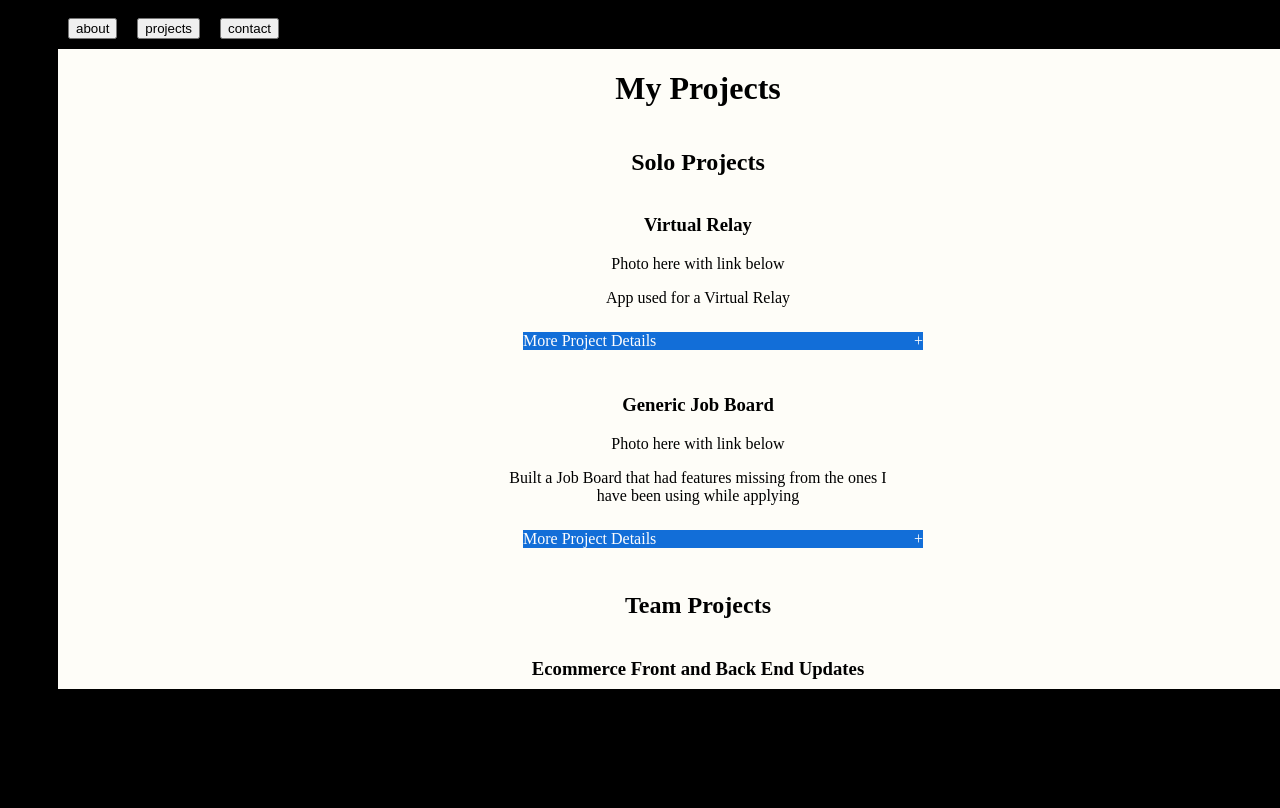
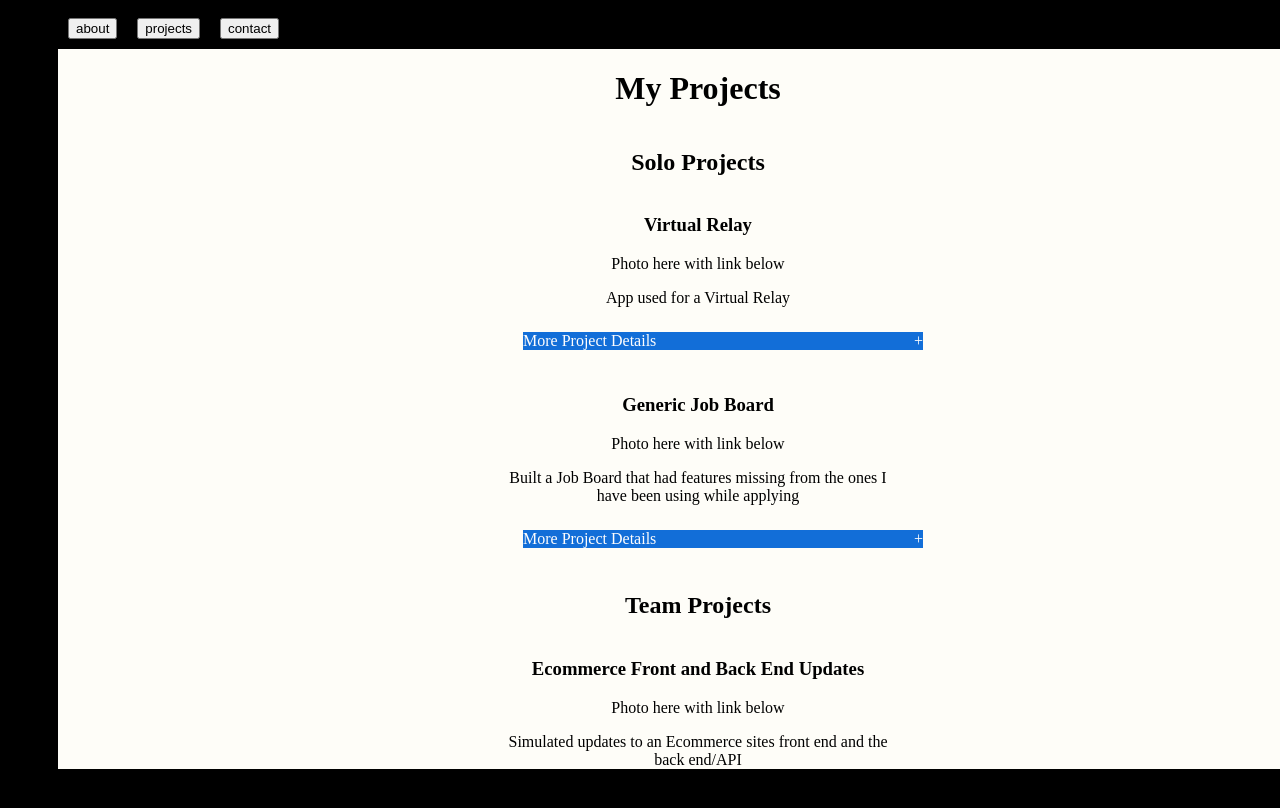
Before and after one commit to rocknswimmer/MySite, a React app: page /projects in a window 1280 px wide. Shown: the top 808 px of the page. Built offline with nearby package versions, Linux system fonts and the light colour scheme.

Commit message:
edges adjusted

```diff
--- a/public/styles.css
+++ b/public/styles.css
@@ -23,7 +23,6 @@
 .binder{
   background-color: rgb(0, 0, 0);
   padding-left: 50px;
-  padding-bottom: 30xp;
   height: 100vh;
   width: 100vw;
 
@@ -31,6 +30,7 @@
 }
 body {
   background-color: rgb(0, 0, 0);
+  overflow: hidden;
 }
 
 .pages{
@@ -38,7 +38,7 @@ body {
   height: 100%;
   width: 100%;
   overflow-y: scroll;
-  max-height: 80vh;
+  max-height: 90vh;
 
 }
 
```
